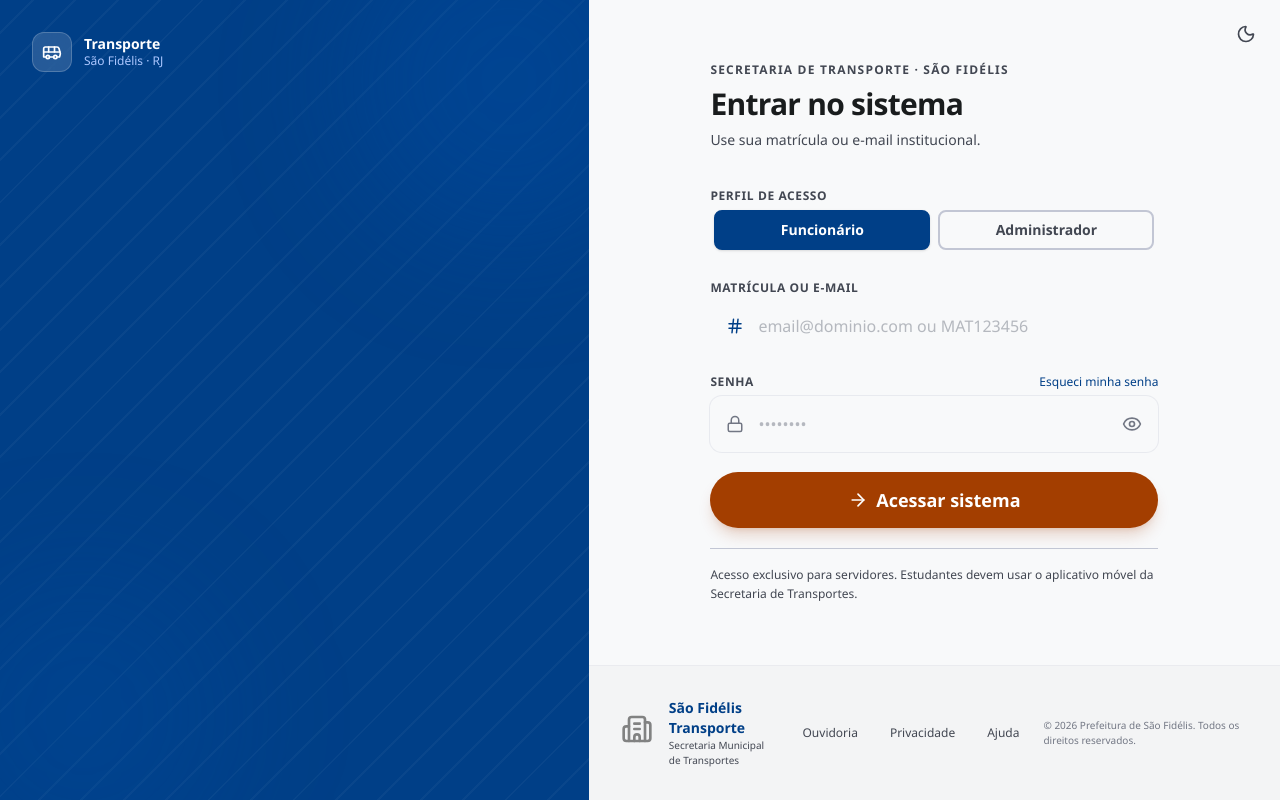
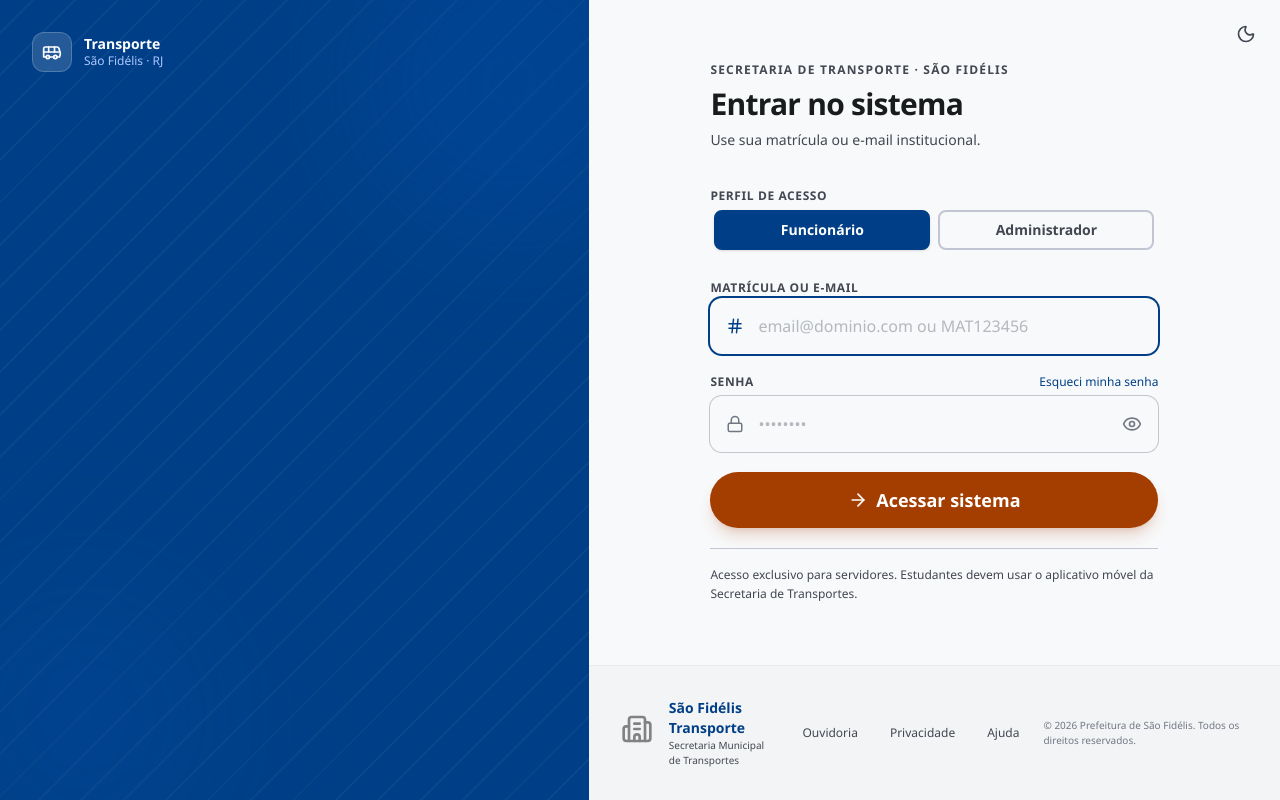
Before and after one commit to VRGOrganization/vrg-transport-employee-frontend, a Next.js app: page /login in a window 1280 px wide. Built offline with nearby package versions, Linux system fonts and the light colour scheme; no server answers.

Commit message:
fix(input): remove box-shadow global que apagava o ring no foco e melhora visibilidade em dark mode

```diff
--- a/src/app/globals.css
+++ b/src/app/globals.css
@@ -202,7 +202,6 @@ input:focus-visible,
 textarea:focus,
 textarea:focus-visible {
   outline: none;
-  box-shadow: none;
 }
 
 /* Material Symbols */
--- a/src/components/ui/Input.tsx
+++ b/src/components/ui/Input.tsx
@@ -39,7 +39,7 @@ export const Input = forwardRef<HTMLInputElement, InputProps>(
             ref={ref}
             type={inputType}
             className={cn(
-              "w-full bg-surface-container-lowest border-none ring-1 ring-outline-variant/30 focus:ring-2 focus:ring-primary rounded-xl text-on-surface placeholder:text-outline/50 transition-all outline-none",
+              "w-full bg-surface-container-lowest border-none ring-1 ring-outline/40 focus:ring-2 focus:ring-primary rounded-xl text-on-surface placeholder:text-outline/50 transition-all outline-none",
               "h-14 text-base", // Altura fixa e fonte maior
               icon ? "pl-12" : "pl-4",
               (rightElement || type === "password") && "pr-12",
```
